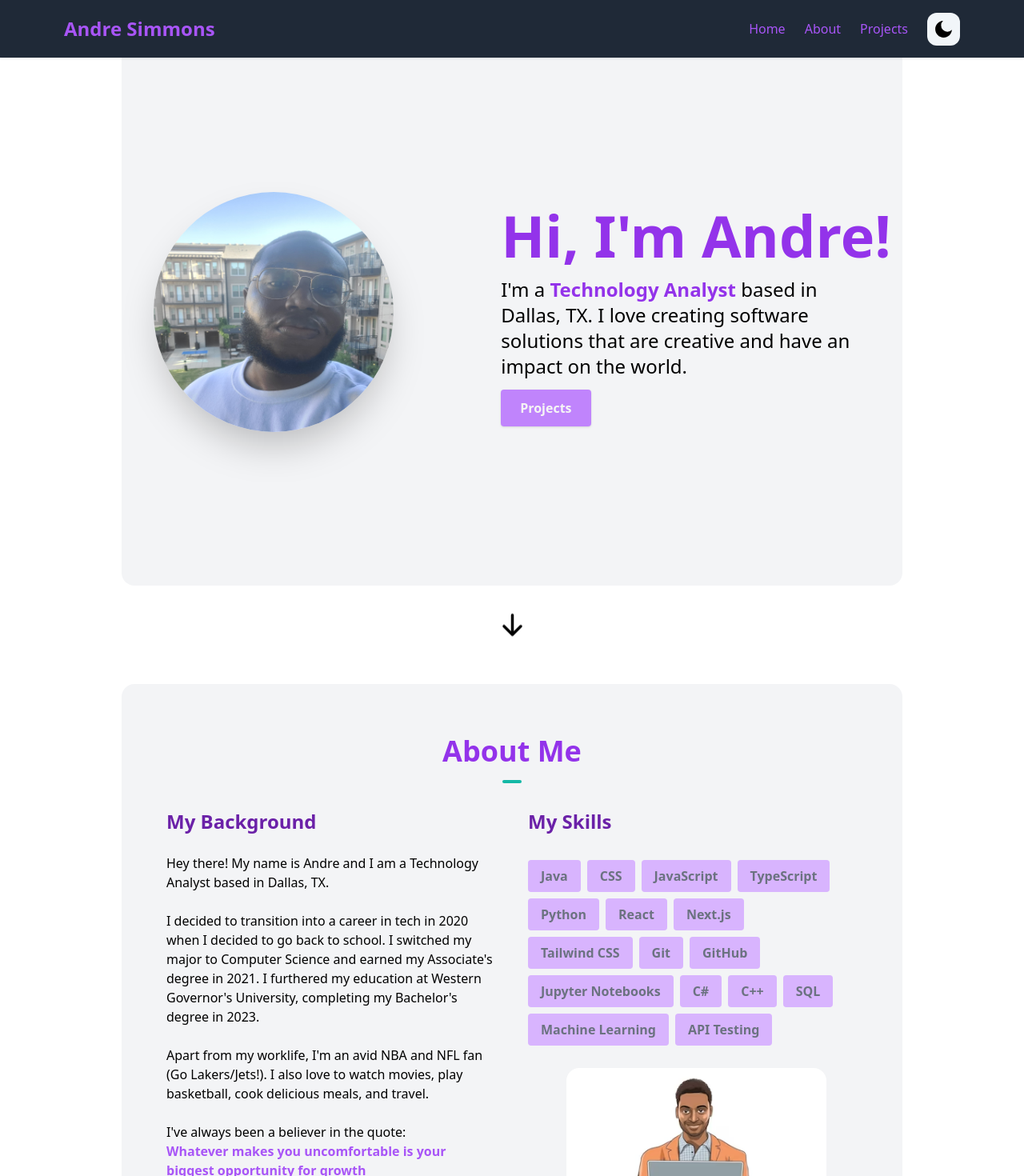
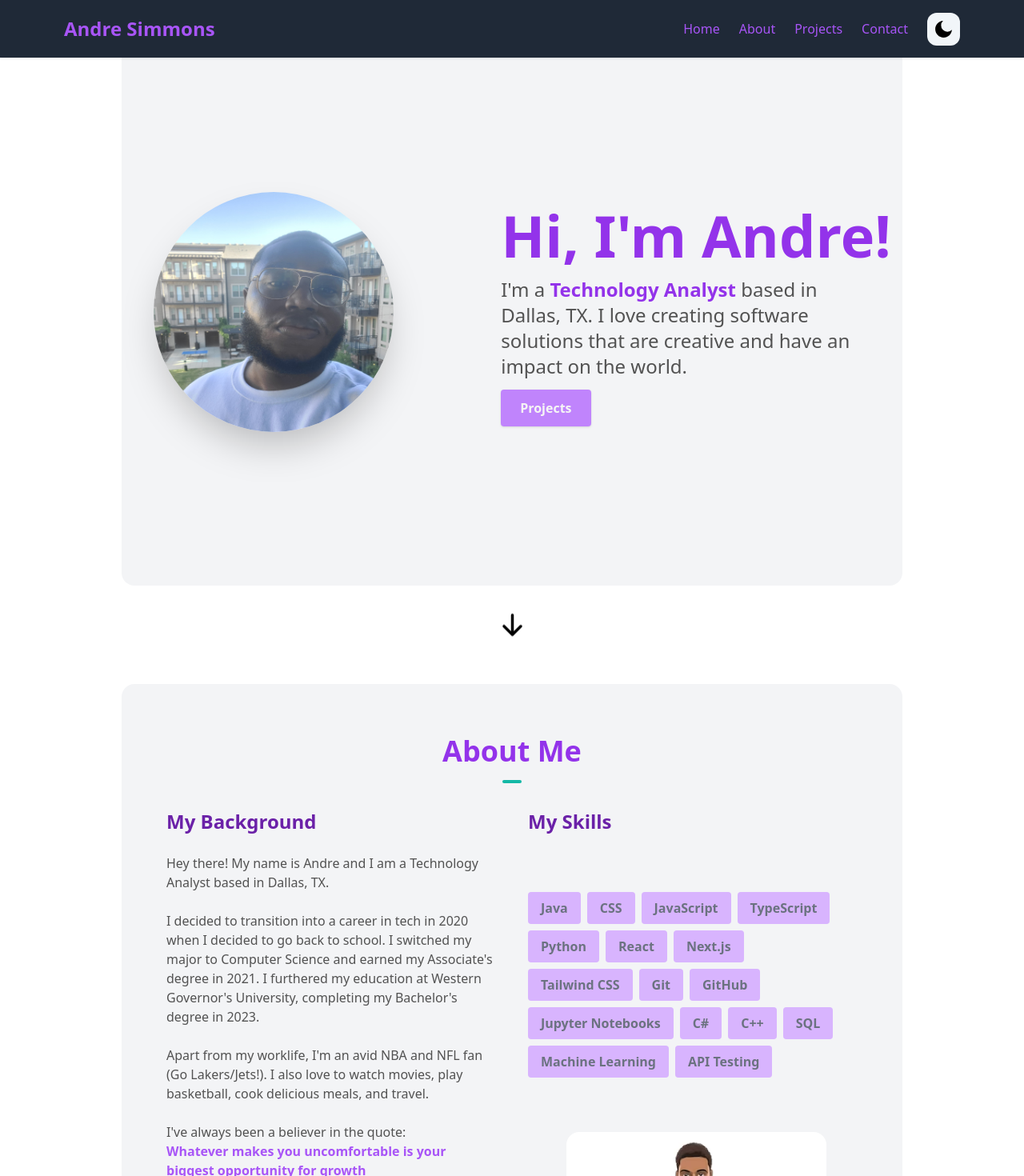
Before and after one commit to asimmons1129/Portfolio-Website, a Next.js app: page / in a window 1280 px wide. Shown: the top 1470 px of the page at 80% size. Built offline with nearby package versions, Linux system fonts and the light colour scheme.

Commit message:
Add files via upload

```diff
--- a/components/AboutSection.tsx
+++ b/components/AboutSection.tsx
@@ -34,12 +34,12 @@ const AboutSection = () => {
             <h1 className="text-center text-2xl font-bold mb-6 md:text-left text-purple-800">
               My Background
             </h1>
-            <p className="dark:text-neutral-400">
+            <p className="text-neutral-600 dark:text-neutral-400">
               Hey there! My name is Andre and I am a Technology Analyst
               based in Dallas, TX.
             </p>
             <br />
-            <p className="dark:text-neutral-400">
+            <p className="text-neutral-600 dark:text-neutral-400">
               I decided to transition into a career in tech in 2020 when I decided
               to go back to school.  I switched my major to Computer Science and
               earned my Associate's degree in 2021.  I furthered my education
@@ -47,13 +47,13 @@ const AboutSection = () => {
               in 2023.
             </p>
             <br />
-            <p className="dark:text-neutral-400">
+            <p className="text-neutral-600 dark:text-neutral-400">
               Apart from my worklife, I'm an avid NBA and NFL fan (Go Lakers/Jets!).
               I also love to watch movies, play basketball, cook delicious meals, and
               travel.
             </p>
             <br />
-            <p className="dark:text-neutral-400">
+            <p className="text-neutral-600 dark:text-neutral-400">
               I&#39;ve always been a believer in the quote: <br />{" "}
               <span className="font-bold text-purple-500">
                 Whatever makes you uncomfortable is your biggest opportunity for growth <br />
@@ -67,7 +67,7 @@ const AboutSection = () => {
           </div>
           <div className="text-center md:w-1/2 md:text-left">
             <h1 className="text-2xl font-bold mb-6 text-purple-800">My Skills</h1>
-            <div className="flex flex-wrap flex-row justify-center z-10 md:justify-start">
+            <div className="flex flex-wrap flex-row justify-center z-10 md:justify-start md:py-10">
               {skills.map((item, idx) => {
                 return (
                   <p
@@ -84,7 +84,7 @@ const AboutSection = () => {
               alt=""
               width={325}
               height={325}
-              className="hidden md:block md:relative md:bottom-5 md:left-30 md:z-0 mt-12 ml-12 rounded-2xl"
+              className="hidden md:block md:relative md:bottom-5 md:left-30 md:z-0 md:mt-12 ml-12 rounded-2xl"
             />
           </div>
         </div>
--- a/components/ContactSection.jsx
+++ b/components/ContactSection.jsx
@@ -1,4 +1,5 @@
 import React from "react"
+import Image from "next/image"
 
 const Contact = () => {
     return(
@@ -8,24 +9,44 @@ const Contact = () => {
               Contact
               <hr className="w-6 h-1 mx-auto my-4 bg-teal-500 border-0 rounded"></hr>
             </h1>
-          <form action="https://getform.io/f/f8c1fbbd-8138-49f6-90ba-f8eefd98f9d6" method="POST" className="ml-10 mr-10 px-4">
+
+            <div className="flex justify-center w-full px-10 mb-5">
+              <Image
+                src="/get-in-touch.jpg"
+                alt=""
+                width={800}
+                height={400}
+                className="rounded-md shadow-2xl"
+              />
+            </div>
+
+            <div className="md:text-center dark:text-neutral-400 text-neutral-600 ml-10 mr-10 md:px-4 md:py-4 mb-10">
+              I am available for freelance or full-time positions.
+              Send a message using the form below or shoot me an email at
+              {" "}<span className="font-bold text-purple-500">
+                asimmons1129@gmail.com
+              </span>{". "}
+              Hope to collab with you soon!
+            </div>
+
+          <form action="https://getform.io/f/f8c1fbbd-8138-49f6-90ba-f8eefd98f9d6" method="POST" className="ml-10 mr-10 md:px-4">
             <div className="grid md:grid-cols-2 gap-4 w-full py-2">
             <div className="flex flex-col">
               <label className="text-purple-800 mb-2 ">Name</label>
-              <input className="border-2 border-neutral-400 rounded-md flex shadow-lg mb-4" name="name" type="text" placeholder="Name"/>
+              <input className="focus:border-teal-400 border-2 border-neutral-400 rounded-md flex shadow-lg mb-4" name="name" type="text" placeholder="Name"/>
             </div>
             <div className="flex flex-col">
               <label className="text-purple-800 mb-2">Phone Number</label>
-              <input className="border-2 border-neutral-400 rounded-md flex shadow-lg mb-4" name="phone" type="tel" placeholder="Phone Number"/>
+              <input className="focus:border-teal-400 border-2 border-neutral-400 rounded-md flex shadow-lg mb-4" name="phone" type="tel" placeholder="Phone Number"/>
             </div>
             </div>
             <label className="text-purple-800 mb-2">Email</label>
-            <input className="border-2 border-neutral-400 rounded-md flex w-full shadow-lg mb-4" name="email" type="email" placeholder="Email"/>
+            <input className="focus:border-teal-400 border-2 border-neutral-400 rounded-md flex w-full shadow-lg mb-4" name="email" type="email" placeholder="Email"/>
             <label className="text-purple-800 mb-2">Subject</label>
-            <input className="border-2 border-neutral-400 rounded-md flex w-full shadow-lg mb-4" name="subject" type="text" placeholder="Subject"/>
+            <input className="focus:border-teal-400 border-2 border-neutral-400 rounded-md flex w-full shadow-lg mb-4" name="subject" type="text" placeholder="Subject"/>
             <label className="text-purple-800 mb-2">Message</label>
-            <textarea className="border-2 border-neutral-400 rounded-md flex w-full shadow-lg" name="message" rows='10'></textarea>
-            <button className="bg-purple-400 hover:bg-teal-700 rounded-md shadow-lg p-4 text-white mt-6">Send Message</button>
+            <textarea className="focus:border-teal-400 border-2 border-neutral-400 rounded-md flex w-full shadow-lg" name="message" rows='10'></textarea>
+            <button className="bg-purple-400 hover:bg-teal-700 rounded-md shadow-lg p-4 text-white mt-6">Let's Collaborate!</button>
           </form>
 
           </div>
--- a/components/HeroSection.tsx
+++ b/components/HeroSection.tsx
@@ -19,7 +19,7 @@ const HeroSection = () => {
         </div>
         <div className="md:mt-2 md:w-3/5">
           <h1 className="text-4xl font-bold mt-6 md:mt-0 md:text-7xl text-purple-600">Hi, I&#39;m Andre!</h1>
-          <p className="text-lg mt-4 mb-6 md:text-2xl dark:text-neutral-400  ml-10 mr-10 md:mr-10 md:ml-0">
+          <p className="text-lg text-neutral-600 mt-4 mb-6 md:text-2xl dark:text-neutral-400  ml-10 mr-10 md:mr-10 md:ml-0">
             I&#39;m a{" "}
             <span className="font-semibold text-purple-600">
               Technology Analyst{" "}
--- a/components/Navbar.tsx
+++ b/components/Navbar.tsx
@@ -25,6 +25,10 @@ const NAV_ITEMS: Array<NavItem> = [
     label: "Projects",
     page: "projects",
   },
+  {
+    label: "Contact",
+    page: "contact",
+  },
 ]
 
 export default function Navbar() {
@@ -44,7 +48,7 @@ export default function Navbar() {
             </Link>
             <div className="md:hidden">
               <button
-                className="p-2 text-gray-700 rounded-md outline-none focus:border-gray-400 focus:border"
+                className="p-2 text-purple-700 rounded-md outline-none focus:border-teal-400 focus:border"
                 onClick={() => setNavbar(!navbar)}
               >
                 {navbar ? <IoMdClose size={30} /> : <IoMdMenu size={30} />}
```
